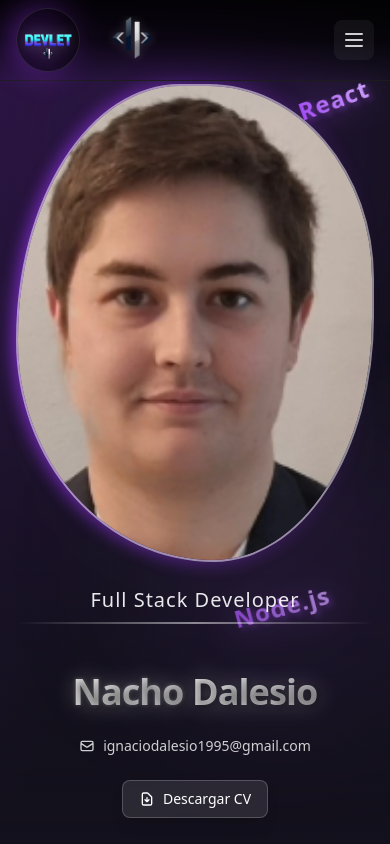
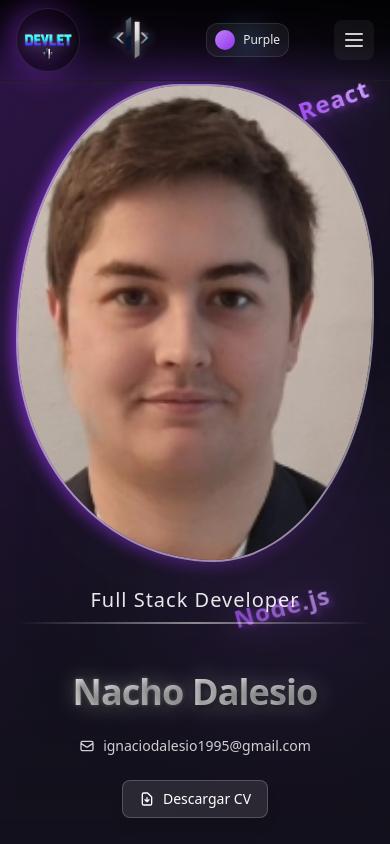
Before and after one commit to nacho995/personal-portfolio, a React (Vite) app in the folder Frontend/: page / in a window 390 px wide. Shown: the top 844 px of the page. Built offline with nearby package versions, Linux system fonts and the light colour scheme.

Commit message:
buttonTheme

```diff
--- a/Frontend/src/components/Home/header.jsx
+++ b/Frontend/src/components/Home/header.jsx
@@ -40,18 +40,20 @@
             </div>
 
             {/* Portfolio texto con botón de tema */}
-            <div className="hidden md:flex absolute left-1/2 -translate-x-1/2 items-center gap-6">
+            <div className="hidden md:flex items-center gap-6">
               <Link
                 to="/"
                 className="text-2xl lg:text-3xl font-bold text-white/90 hover:text-white transition-colors duration-300 tracking-wide"
               >
                 Portfolio
               </Link>
+            </div>
 
-              {/* Botón de tema mejorado */}
+            {/* Botón de tema mejorado - Movido a la derecha */}
+            <div className="flex items-center">
               <button
                 onClick={toggleTheme}
-                className="relative group flex items-center gap-2 px-4 py-2 rounded-xl bg-white/5 hover:bg-white/10 border border-white/10 hover:border-white/20 transition-all duration-300"
+                className="relative group flex items-center gap-1 sm:gap-2 px-2 sm:px-4 py-1.5 sm:py-2 rounded-xl bg-white/5 hover:bg-white/10 border border-white/10 hover:border-white/20 transition-all duration-300"
               >
                 {/* Efecto de fondo */}
                 <div
@@ -62,11 +64,11 @@
                 />
 
                 {/* Contenido del botón */}
-                <div className="relative flex items-center gap-3">
+                <div className="relative flex items-center gap-2 sm:gap-3">
                   {/* Icono del tema */}
                   <div className="relative">
                     <div
-                      className={`w-6 h-6 rounded-full ${
+                      className={`w-5 h-5 sm:w-6 sm:h-6 rounded-full ${
                         theme === 'purple'
                           ? 'bg-gradient-to-br from-purple-400 to-purple-600'
                           : 'bg-gradient-to-br from-[#40A0E0] to-[#2980B9]'
@@ -76,8 +78,8 @@
                   </div>
 
                   {/* Texto del tema */}
-                  <span className="text-sm font-medium text-white/90 group-hover:text-white transition-colors duration-300">
-                    {theme === 'purple' ? 'Purple' : 'Blue'} Theme
+                  <span className="text-xs sm:text-sm font-medium text-white/90 group-hover:text-white transition-colors duration-300">
+                    {theme === 'purple' ? 'Purple' : 'Blue'}
                   </span>
                 </div>
               </button>
```
Also changed, not shown: 1 other file (tests, documents, lock files or other folders).
